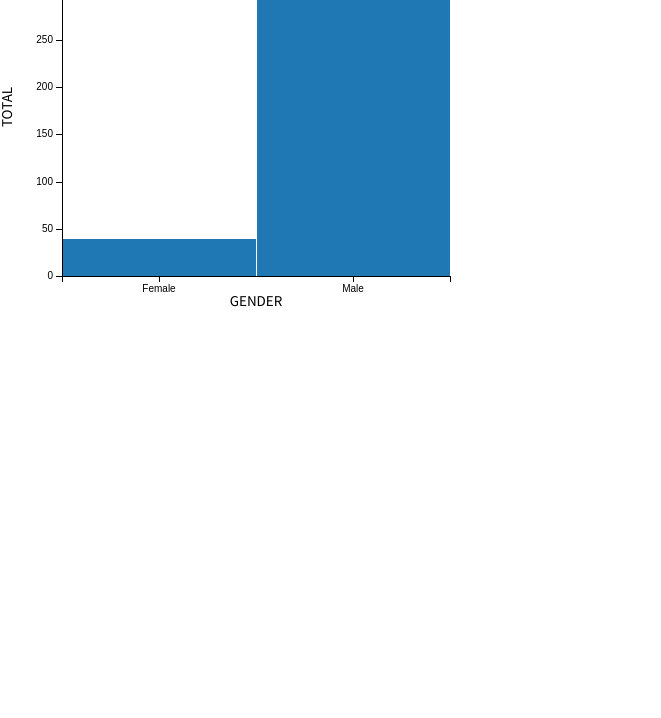
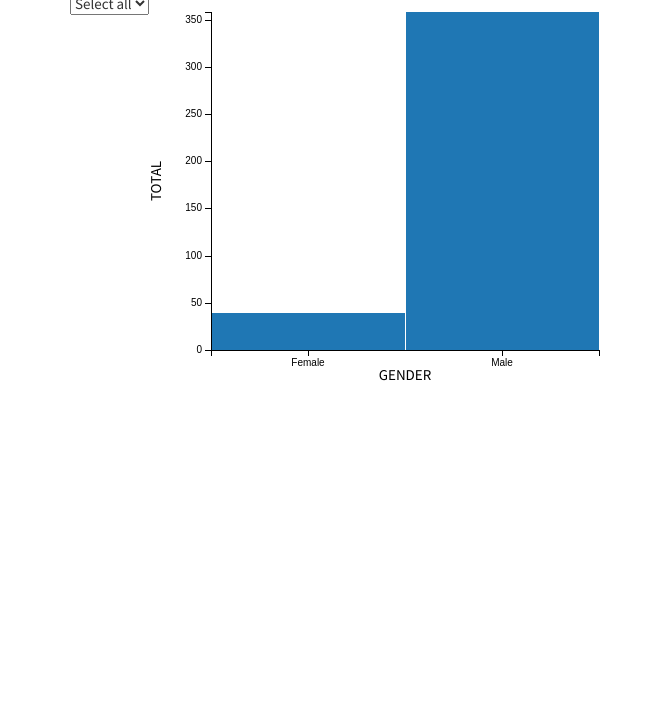
Before and after one commit to manuhal/dashboard, a plain HTML site: page index.html in a window 1280 px wide. Shown: the part 82-800 px from the top of the page, without its empty margins (0-661 px from the left). Drawn offline with Linux system fonts and the light colour scheme.

Commit message:
add discipline selector

```diff
--- a/index.html
+++ b/index.html
@@ -1,5 +1,6 @@
 <!DOCTYPE html>
 <html lang="en">
+
 <head>
     <meta charset="UTF-8">
     <meta name="viewport" content="width=device-width, initial-scale=1.0">
@@ -17,10 +18,14 @@
     <script type="text/javascript" src="static/js/graph.js"></script>
 
     <title>Gender In Academia</title>
+</head>
 
-    <div id="gender-balance"></div>
-</head>
 <body>
+    <div class="container">
+        <h1>Gender in Academia</h1>
+        <div id="discipline-selector"></div>
+        <div id="gender-balance"></div>
+    </div>
+</body>
 
-</body>
 </html>
--- a/static/js/graph.js
+++ b/static/js/graph.js
@@ -4,8 +4,22 @@ queue()
 
 function makeGraph(err, salaryData) {
     var ndx = crossfilter(salaryData);
+
+
+    showDisciplineSelector(ndx);
     showGenderBalance(ndx);
+
     dc.renderAll();
+}
+
+
+function showDisciplineSelector(ndx){
+    var dim = ndx.dimension(dc.pluck("discipline"));
+    var group = dim.group();
+
+    dc.selectMenu("#discipline-selector")
+        .dimension(dim)
+        .group(group);
 }
 
 
@@ -22,9 +36,10 @@ function showGenderBalance(ndx) {
         .transitionDuration(500)
         .x(d3.scale.ordinal())
         .xUnits(dc.units.ordinal)
-        .elasticY(true)
+        // .elasticY(true) //this will cause the Y coor value adjust automatically, so the graph doesn't move. we don't want that in this case
         .xAxisLabel("GENDER")
         .yAxisLabel("TOTAL")
+        // .yAxis().ticks(20);
         .yAxis().ticks(10);
 
 }
```
